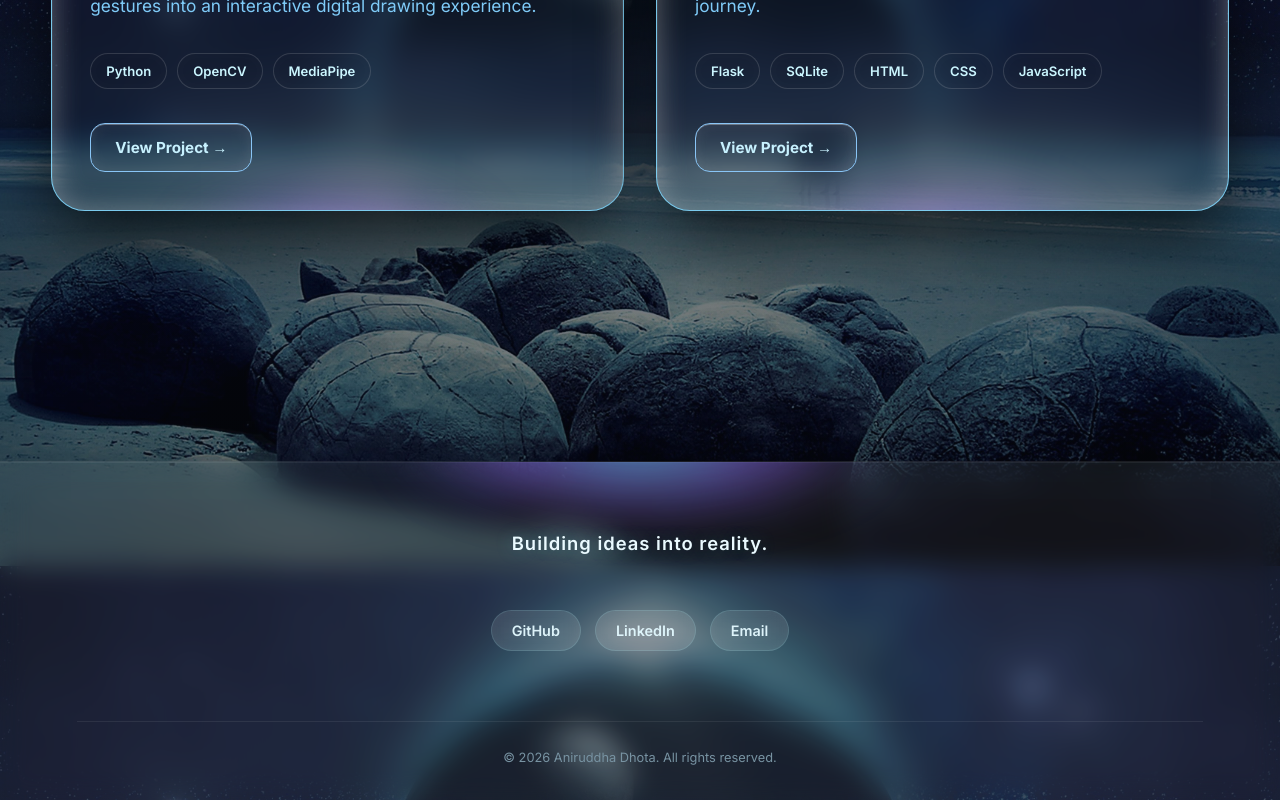
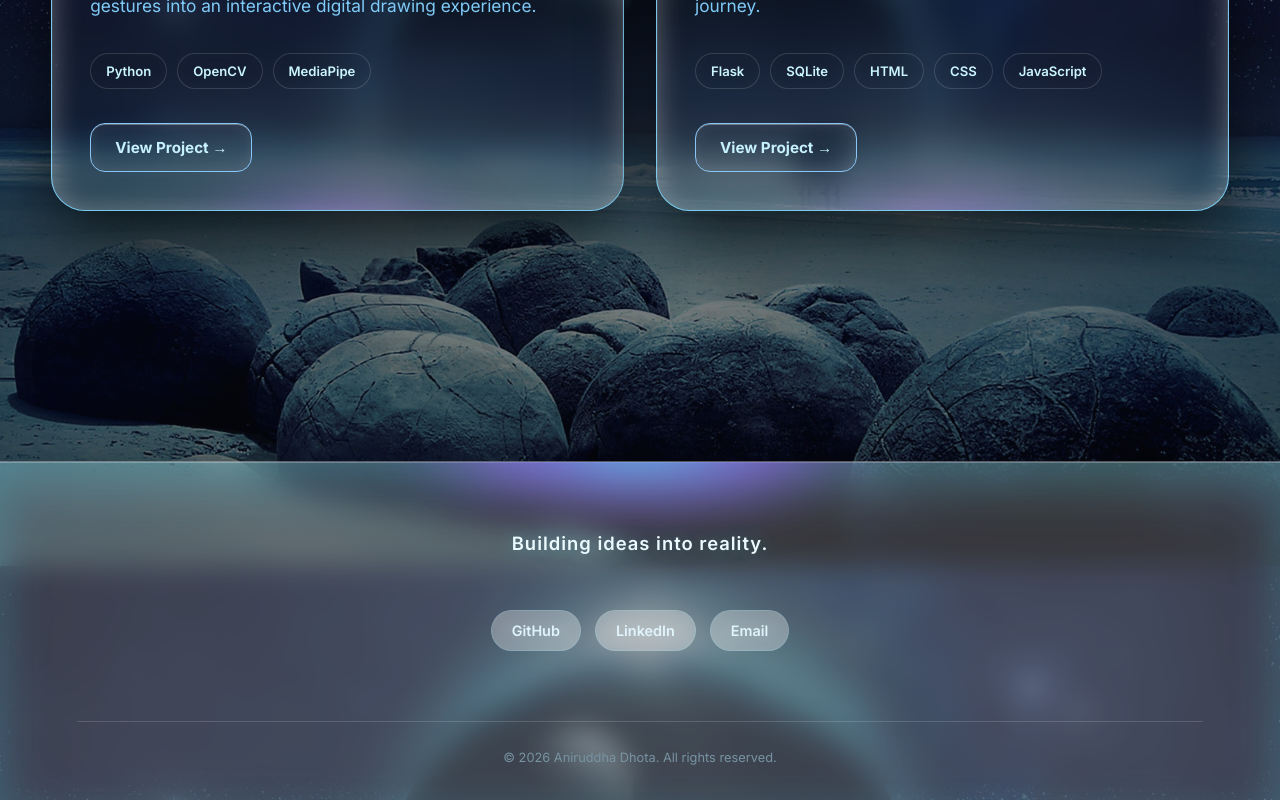
Before and after one commit to daniruddha483-hub/Portfolio, a React (Vite) app: page / in a window 1280 px wide. Shown: the part 2634-3434 px from the top of the page. Built offline with nearby package versions, Linux system fonts and the light colour scheme.

Commit message:
css update

```diff
--- a/src/components/Footer/Footer.module.css
+++ b/src/components/Footer/Footer.module.css
@@ -10,14 +10,14 @@
   text-align: center;
 
   background:
-    rgba(255, 255, 255, 0.062);
+    rgba(255, 255, 255, 0.208);
 
   border-top:
-    1px solid rgba(255, 255, 255, 0.032);
+    1px solid rgba(255, 255, 255, 0.142);
 
   box-shadow:
-    inset 0 1px 0 rgba(255, 255, 255, 0.06),
-    inset 0 20px 50px rgba(85, 230, 255, 0.015);
+    inset 0 1px 0 rgba(255, 255, 255, 0.249),
+    inset 0 20px 50px rgba(85, 229, 255, 0.251);
 
   backdrop-filter: blur(14px);
   -webkit-backdrop-filter: blur(14px);
@@ -41,8 +41,8 @@
   background:
     radial-gradient(
       ellipse,
-      rgba(85, 229, 255, 0.674),
-      rgba(155, 108, 255, 0.502),
+      rgba(85, 229, 255, 0.868),
+      rgba(155, 108, 255, 0.692),
       transparent 70%
     );
 
@@ -66,7 +66,7 @@
   letter-spacing: 1px;
 
   text-shadow:
-    0 0 18px rgba(85, 229, 255, 0.263);
+    0 0 18px rgba(85, 229, 255, 0.381);
 }
 
 .links {
@@ -98,13 +98,13 @@
   font-weight: 600;
 
   background:
-    rgba(255, 255, 255, 0.053);
+    rgba(255, 255, 255, 0.18);
 
   border:
-    1px solid rgba(178, 239, 250, 0.167);
+    1px solid rgba(178, 239, 250, 0.228);
 
   box-shadow:
-    inset 0 0 12px rgba(255, 255, 255, 0.053);
+    inset 0 0 12px rgba(255, 255, 255, 0.126);
 
   backdrop-filter: blur(10px);
   -webkit-backdrop-filter: blur(10px);
@@ -124,7 +124,7 @@
   color: #ffffff;
 
   background:
-    rgba(255, 255, 255, 0.146);
+    rgba(255, 255, 255, 0.203);
 
   border-color:
     rgba(85, 229, 255, 0.55);
@@ -132,10 +132,10 @@
   box-shadow:
 
     inset 0 0 20px
-      rgba(85, 229, 255, 0.329),
+      rgba(85, 229, 255, 0.372),
 
     0 0 20px
-      rgba(85, 230, 255, 0.08);
+      rgba(85, 229, 255, 0.21);
 }
 
 
@@ -152,7 +152,7 @@
   font-size: 0.8rem;
 
   border-top:
-    1px solid rgba(255, 255, 255, 0.07);
+    1px solid rgba(255, 255, 255, 0.148);
 }
 
 
```
